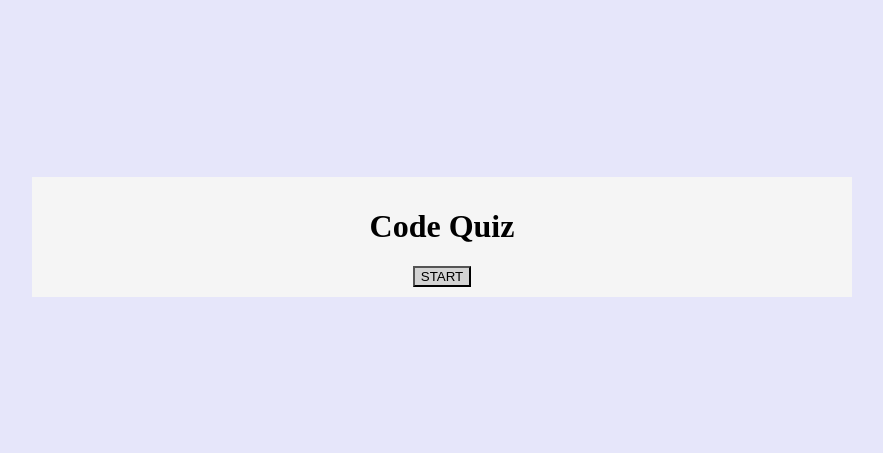
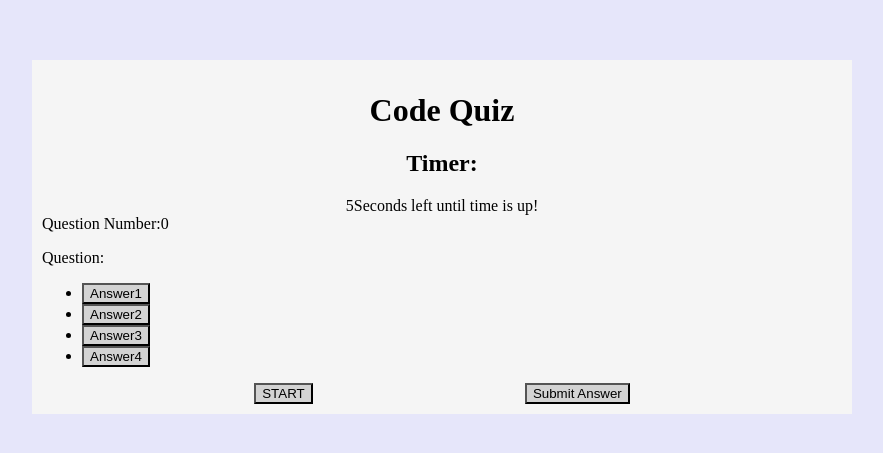
Before and after one commit to analuna01/CodeQuiz-hw4, a plain HTML site: page index.html in a window 1280 px wide. Shown: the part 163-616 px from the top of the page, without its empty margins (198-1081 px from the left). Drawn offline with Linux system fonts and the light colour scheme.

Commit message:
positioned my timer to the center to be more visible for the user

```diff
--- a/index.html
+++ b/index.html
@@ -2,20 +2,21 @@
 <html lang="en">
 <head>
     <meta charset="UTF-8">
-    <meta name="viewport" content="width=device-width, initial-scale=1.0">
+    <meta name="viewport" content="width=device-width, initial-scale=1, shrink-to-fit=no">
     <link href="style.css" rel="stylesheet">
-    <script defer src="script.js"></script>
     <title>Code Quiz</title>
 </head>
 <body>
-    <div class="container">
+    <div class="quiz-container">
         <header>
          <h1>Code Quiz</h1>
         </header>
+            <h2>Timer:</h2>
+            <div class="time", id="main"></div>
 
-        <div class="quiz-container hide">
-            <div id="question">Question</div>
+        <div id="question">Question Number:<span id="question-count">0</span></div>
             <div id="answers-btn">
+                <p>Question:</p>
                  <ul>
                     <li>
                     <button class="btn">Answer1</button>
@@ -31,12 +32,16 @@
                     </li>
                 </ul>
             </div>
-            </div>
-            <div class="control">
+
+            <div class="controls">
                 <button id="start-btn" class="start-btn btn">START</button>
                 <button id="submit-btn" class="submit-btn btn hide">Submit Answer</button>
             </div>
         </div>
+    </div>
+
+
+    <script src="script.js"></script>
 
 </body>
 </html>
--- a/script.js
+++ b/script.js
@@ -17,13 +17,6 @@ function setTime(){
 
 setTime();
 
-
-
-
-
-
-
-
-
-//const startButton= document.getElementById("start-btn");
-//startButton.addEventListener ("click", startQuiz);
+// Start Button
+var startButton = document.getElementById("start-btn");
+startButton.addEventListener ("click", startQuiz);
--- a/style.css
+++ b/style.css
@@ -13,22 +13,27 @@ body {
     align-items: center;
 }
 
-.container {
+.quiz-container {
     background-color: whitesmoke;
     width: 800px;
     max-width: 80%;
     padding:10px;
 }
 
+h2 {
+    text-align: center;
+}
 .btn {
     background-color: lightgray;
 }
 
-.control {
+.controls {
     display: flex;
-    justify-content: center;
+    justify-content: space-evenly;
 }
 
-.hide {
-    display: none;
+.time {
+    display: flex;
+    justify-content: space-evenly;
+
 }
```
Lines whose indentation alone changed are shown as unchanged.
